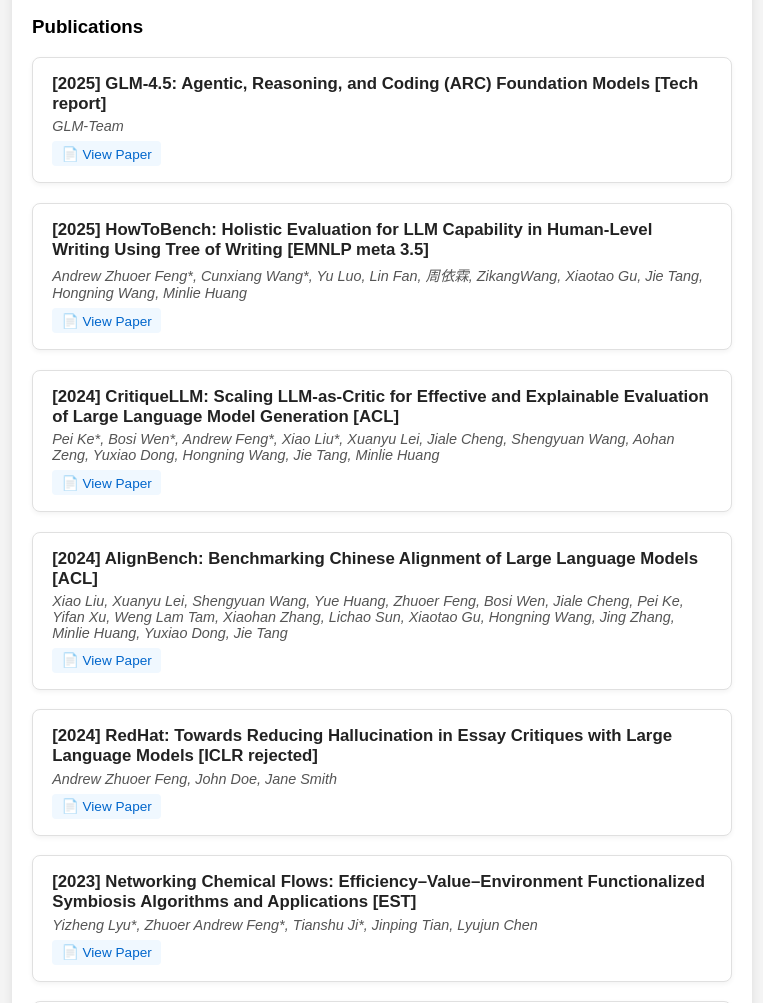
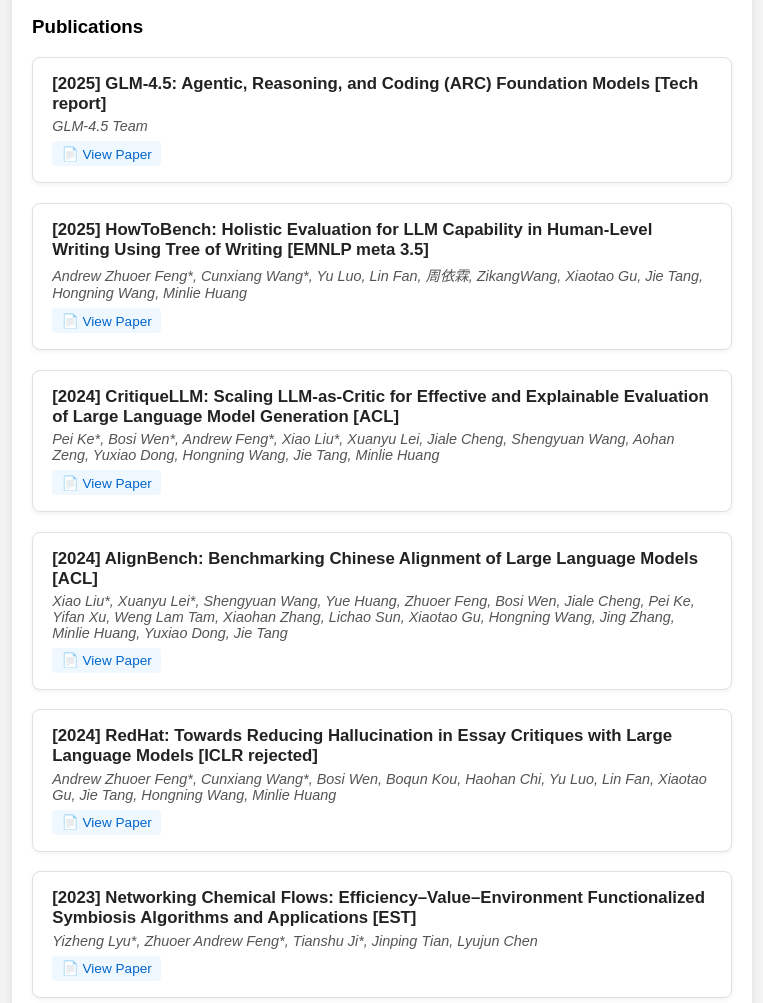
Before and after one commit to ZhuoerFeng/ZhuoerFeng.github.io, a plain HTML site: page index.html in a window 1280 px wide. Shown: the part 758-1761 px from the top of the page, without its empty margins (258-1021 px from the left). Drawn offline with Linux system fonts and the light colour scheme.

Commit message:
revise publications

```diff
--- a/index.html
+++ b/index.html
@@ -27,8 +27,8 @@
         <div class="publications">
             <div class="pub-item">
                 <div class="pub-title">[2025] GLM-4.5: Agentic, Reasoning, and Coding (ARC) Foundation Models [Tech report]</div>
-                <div class="pub-authors">GLM-Team</div>
-                <a class="pub-link" href="https://aclanthology.org/2022.tacl-1.25.pdf" target="_blank">📄 View Paper</a>
+                <div class="pub-authors">GLM-4.5 Team</div>
+                <a class="pub-link" href="https://arxiv.org/abs/2508.06471" target="_blank">📄 View Paper</a>
             </div>
             <div class="pub-item">
                 <div class="pub-title">[2025] HowToBench: Holistic Evaluation for LLM Capability in Human-Level Writing Using Tree of Writing [EMNLP meta 3.5]</div>
@@ -42,13 +42,13 @@
             </div>
             <div class="pub-item">
                 <div class="pub-title">[2024] AlignBench: Benchmarking Chinese Alignment of Large Language Models [ACL]</div>
-                <div class="pub-authors">Xiao Liu, Xuanyu Lei, Shengyuan Wang, Yue Huang, Zhuoer Feng, Bosi Wen, Jiale Cheng, Pei Ke, Yifan Xu, Weng Lam Tam, Xiaohan Zhang, Lichao Sun, Xiaotao Gu, Hongning Wang, Jing Zhang, Minlie Huang, Yuxiao Dong, Jie Tang</div>
+                <div class="pub-authors">Xiao Liu*, Xuanyu Lei*, Shengyuan Wang, Yue Huang, Zhuoer Feng, Bosi Wen, Jiale Cheng, Pei Ke, Yifan Xu, Weng Lam Tam, Xiaohan Zhang, Lichao Sun, Xiaotao Gu, Hongning Wang, Jing Zhang, Minlie Huang, Yuxiao Dong, Jie Tang</div>
                 <a class="pub-link" href="https://aclanthology.org/2024.acl-long.624/" target="_blank">📄 View Paper</a>
             </div>
             <div class="pub-item">
                 <div class="pub-title">[2024] RedHat: Towards Reducing Hallucination in Essay Critiques with Large Language Models [ICLR rejected]</div>
-                <div class="pub-authors">Andrew Zhuoer Feng, John Doe, Jane Smith</div>
-                <a class="pub-link" href="https://aclanthology.org/2022.tacl-1.25.pdf" target="_blank">📄 View Paper</a>
+                <div class="pub-authors">Andrew Zhuoer Feng*, Cunxiang Wang*, Bosi Wen, Boqun Kou, Haohan Chi, Yu Luo, Lin Fan, Xiaotao Gu, Jie Tang, Hongning Wang, Minlie Huang</div>
+                <a class="pub-link" href="https://openreview.net/forum?id=IULlNTZZel" target="_blank">📄 View Paper</a>
             </div>
             <div class="pub-item">
                 <div class="pub-title">[2023] Networking Chemical Flows: Efficiency–Value–Environment Functionalized Symbiosis Algorithms and Applications [EST]</div>
```
